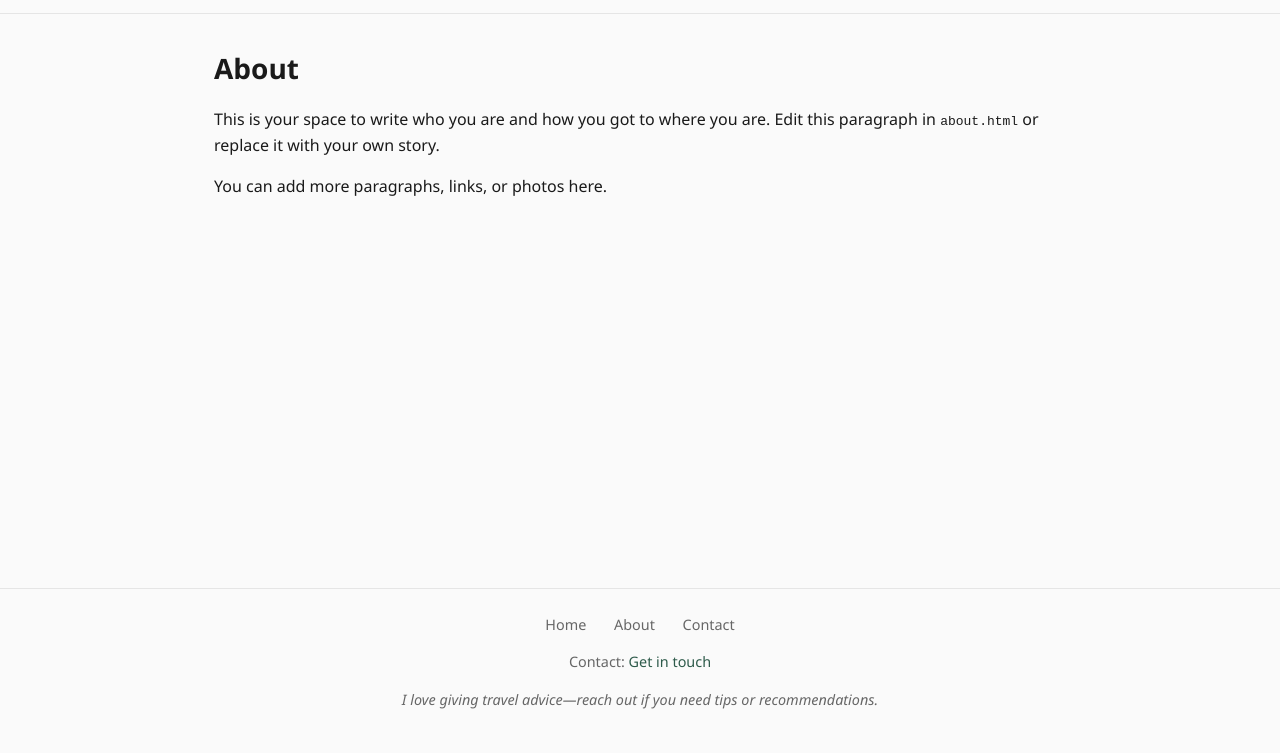
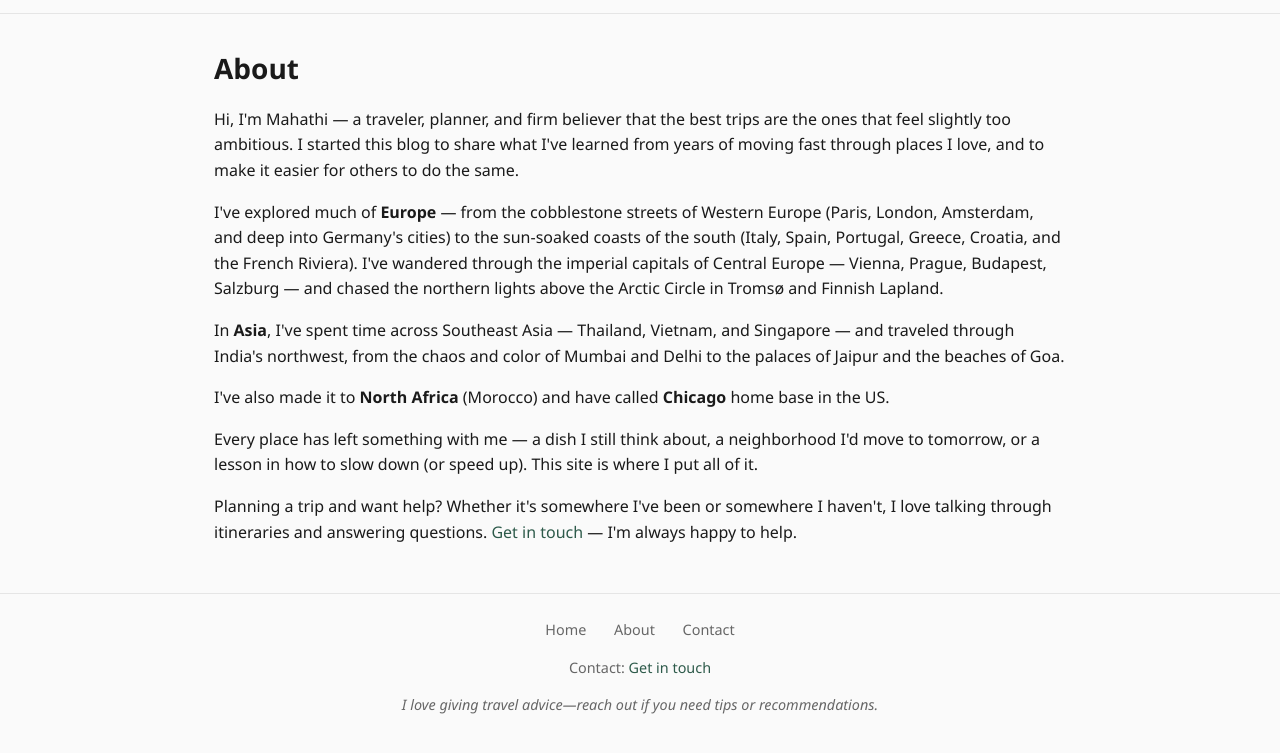
Before and after one commit to nick-virelli/thefasttraveler, a plain HTML site: page about.html in a window 1280 px wide. Shown: the part 51-804 px from the top of the page. Drawn offline with Linux system fonts and the light colour scheme.

Commit message:
Add about and contact page content for Mahathi

```diff
--- a/about.html
+++ b/about.html
@@ -20,8 +20,18 @@
   <main>
     <div class="page-content">
       <h1>About</h1>
-      <p>This is your space to write who you are and how you got to where you are. Edit this paragraph in <code>about.html</code> or replace it with your own story.</p>
-      <p>You can add more paragraphs, links, or photos here.</p>
+
+      <p>Hi, I'm Mahathi — a traveler, planner, and firm believer that the best trips are the ones that feel slightly too ambitious. I started this blog to share what I've learned from years of moving fast through places I love, and to make it easier for others to do the same.</p>
+
+      <p>I've explored much of <strong>Europe</strong> — from the cobblestone streets of Western Europe (Paris, London, Amsterdam, and deep into Germany's cities) to the sun-soaked coasts of the south (Italy, Spain, Portugal, Greece, Croatia, and the French Riviera). I've wandered through the imperial capitals of Central Europe — Vienna, Prague, Budapest, Salzburg — and chased the northern lights above the Arctic Circle in Tromsø and Finnish Lapland.</p>
+
+      <p>In <strong>Asia</strong>, I've spent time across Southeast Asia — Thailand, Vietnam, and Singapore — and traveled through India's northwest, from the chaos and color of Mumbai and Delhi to the palaces of Jaipur and the beaches of Goa.</p>
+
+      <p>I've also made it to <strong>North Africa</strong> (Morocco) and have called <strong>Chicago</strong> home base in the US.</p>
+
+      <p>Every place has left something with me — a dish I still think about, a neighborhood I'd move to tomorrow, or a lesson in how to slow down (or speed up). This site is where I put all of it.</p>
+
+      <p>Planning a trip and want help? Whether it's somewhere I've been or somewhere I haven't, I love talking through itineraries and answering questions. <a href="contact.html">Get in touch</a> — I'm always happy to help.</p>
     </div>
   </main>
 
```
Also changed, not shown: contact.html (+6 -2 lines).
